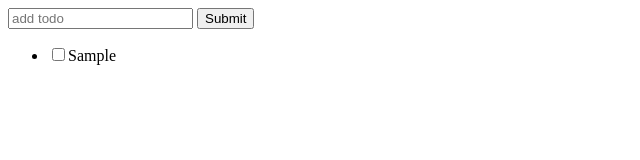
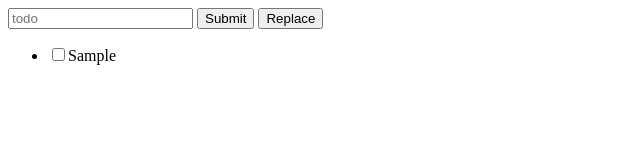
Before and after one commit to serino/todo-app, a plain HTML site: page index.html in a window 1280 px wide. Both pictures are taken after typing "Sample" into the empty fields and a click on the button "Submit". Shown: the whole page, without its empty margins (0-640 px from the left). Drawn offline with Linux system fonts and the light colour scheme.

Commit message:
allowed user to replace todos

```diff
--- a/index.html
+++ b/index.html
@@ -9,8 +9,13 @@
 		<script src="index.js" defer></script>
 	</head>
 	<body>
-		<input id="addTodo" type="text" placeholder="add todo"/>
+		<input id="addTodo" type="text" placeholder="todo"/>
 		<button onclick="submitTodo()">Submit</button>
+		<button onclick="replaceTodo()">Replace</button>
+
+
+
+
 		<ul id="todoList"></ul>
 	</body>
 </html>
--- a/index.js
+++ b/index.js
@@ -2,16 +2,76 @@ const addTodo = document.querySelector("#addTodo");
 
 const todoList = document.querySelector("#todoList");
 
-const todos = [];
+const localStorageTodos = localStorage.getItem("todos");
+
+let todos;
+
+let replace;
+
+if (localStorageTodos != undefined) {
+  todos = JSON.parse(localStorageTodos);
+  render();
+}
+else {
+    todos = [];
+};
 
 function submitTodo() {
+  if (!addTodo.value) return;
 
+  const foundTodo = todos.some((todo) => todo.todoName == addTodo.value);
+
+  if (foundTodo) {
+    alert("todo already exists");
+    return;
+  }
+
+  if (!replace) {
+    todos.push(new Todo(addTodo.value));
+  }
+  else {
+    replace.todoName = addTodo.value;
+    replace = undefined;
+  };
+
+  addTodo.value = "";
+  render();
+};
+
+
+// function submitTodo() {
+
+//   if (addTodo.value != "") {
+//     // TODO: user should not be able to enter same todo more than once. Iterate through todos and see if it contains an item equal to addTodo.value.
+//     //If it doesn't, move onto the code below, else show message saying "to-do already exists"
+
+//     if (replace == undefined) {
+//       let todoObject = new Todo(addTodo.value)
+//       todos.push(todoObject);
+//     }
+//     else {
+//       todos.forEach((todo) => {
+//         if (todo.todoName == replace) {
+//           todo.todoName = addTodo.value;
+//         }
+//         else {
+//           //TODO: alert or message saying replace does not exist.
+//         };
+//       });
+//       replace = undefined;
+//     };
+//   };
+
+//   addTodo.value = "";
+//   render();
+// };
+
+function replaceTodo() {
   if (addTodo.value != "") {
-    let todoObject = new Todo(addTodo.value)
-    todos.push(todoObject);
-    addTodo.value = "";
-    render();
+    replace = todos.find((todo) => todo.todoName == addTodo.value);
   };
+
+  addTodo.value = "";
 };
 
 function toggleTodo() {
@@ -19,6 +79,7 @@ function toggleTodo() {
   todos[this.parentElement.id].done = this.checked ? true : false;
 
   render();
+
 };
 
 function removeFromTodos() {
@@ -31,6 +92,7 @@ function removeFromTodos() {
 function render() {
 
   todoList.innerHTML = "";
+
   todos.forEach((todo, index) => {
 
     const li = document.createElement("li");
@@ -53,8 +115,10 @@ function render() {
       li.appendChild(button);
 
       button.addEventListener("click", removeFromTodos);
-    }
+    };
 
     input.addEventListener("click", toggleTodo);
   });
+
+  localStorage.setItem("todos", JSON.stringify(todos));
 };
```
Also changed, not shown: 1 other file.
